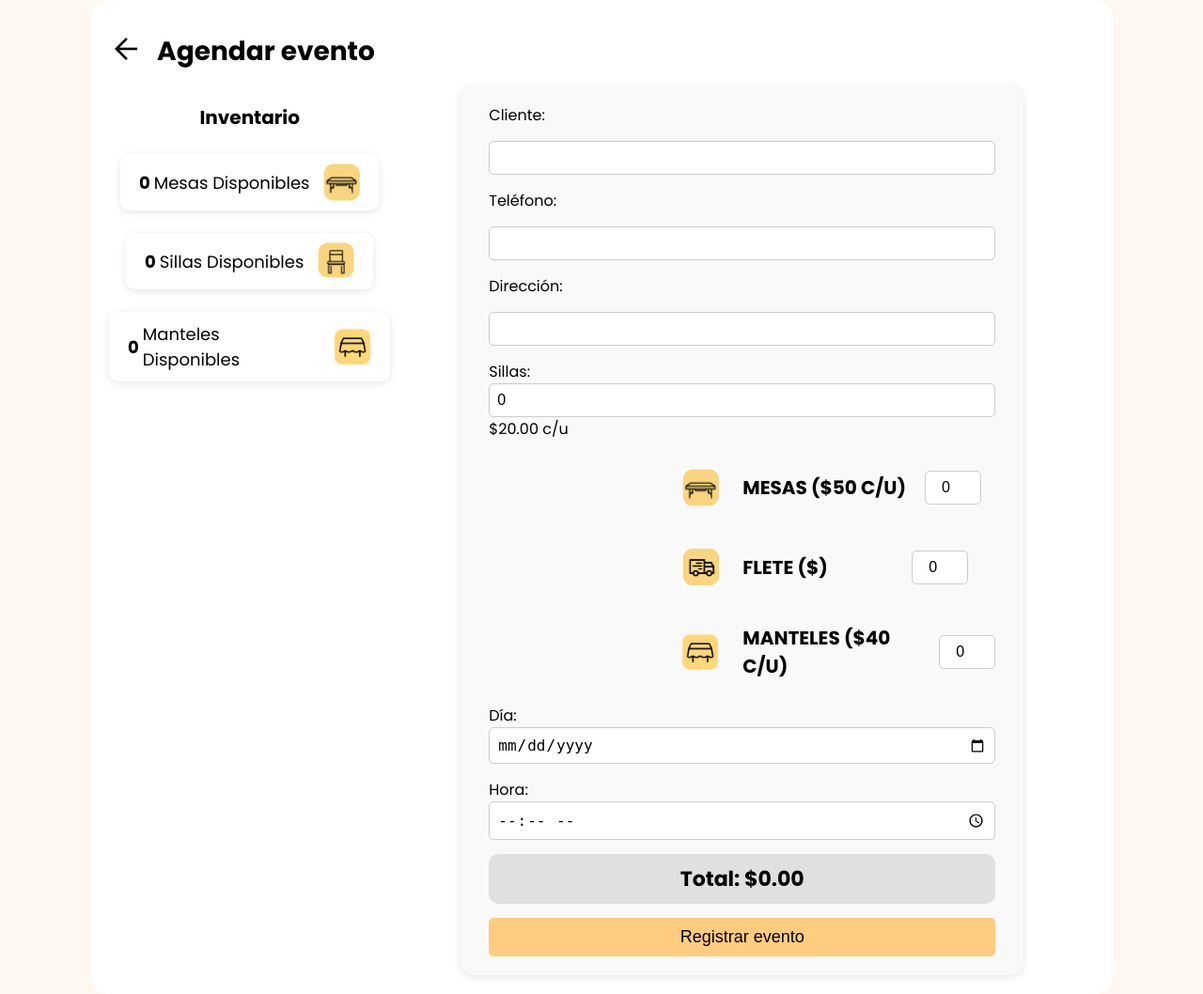
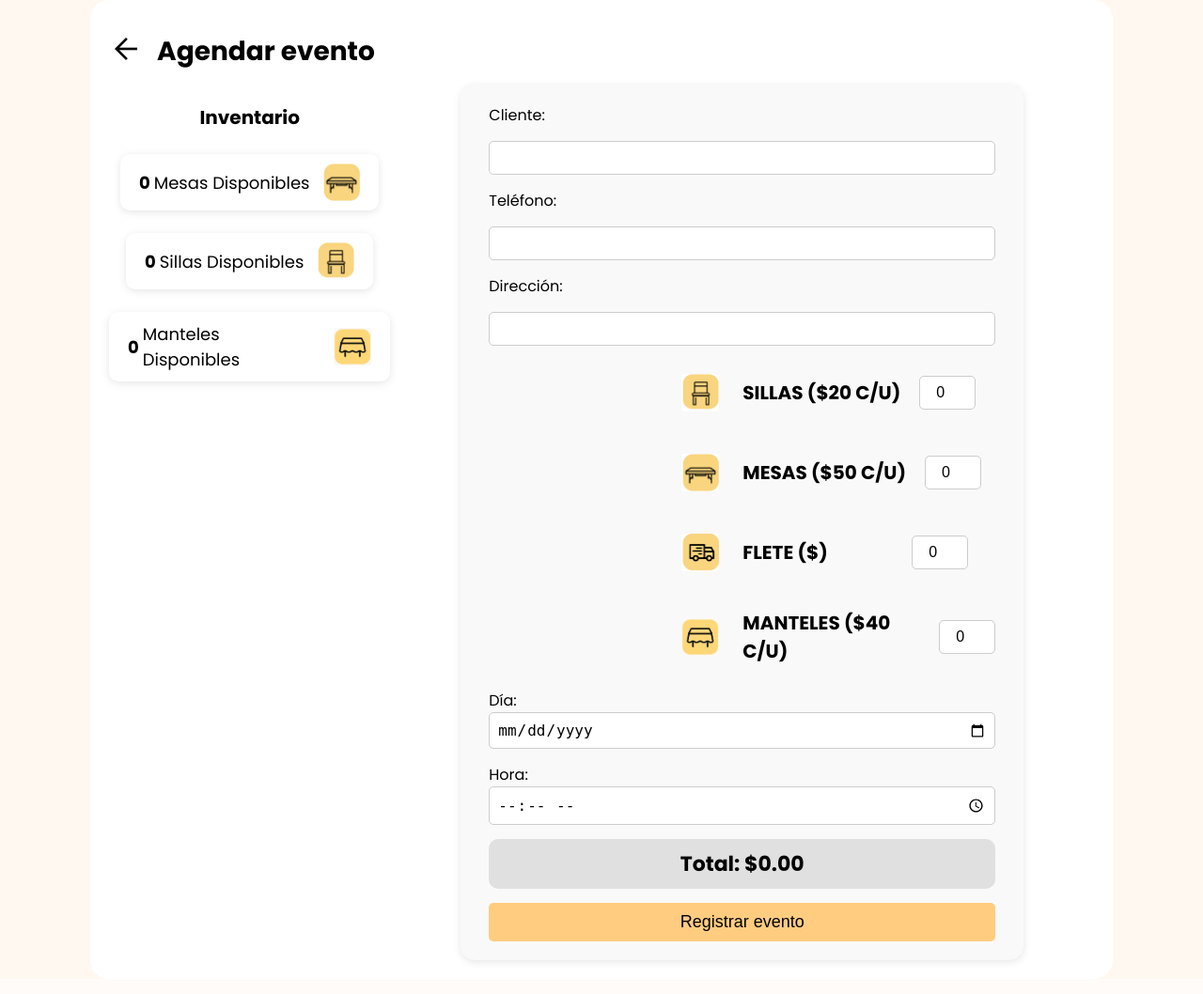
Before and after one commit to Axel-cmd-01/Sistema-de-renta, a PHP site: page /views/evento.php in a window 1280 px wide. Shown: the whole page at 94% size. After the commit the page ends 1024 px from the top, so only its background shows below. Run offline with PHP 8.4, Linux system fonts and the light colour scheme; data that the repository does not hold is empty.

Commit message:
Update evento.php

```diff
--- a/views/evento.php
+++ b/views/evento.php
@@ -109,10 +109,10 @@ if ($_SERVER['REQUEST_METHOD'] === 'POST') {
           <label>Dirección:</label>
           <input type="text" name="direccion" required>
 
-          <div class="sillas">
-            <label for="sillas">Sillas:</label>
+         <div class="input-row">
+            <img src="../img/silla.png" alt="Silla" class="icono-small" />
+            <span>Sillas ($20 c/u)</span>
             <input type="number" name="sillas" min="0" max="<?= $inventario['sillas'] ?>" value="0" required>
-            <p>$20.00 c/u</p>
           </div>
 
           <div class="input-row">
```
